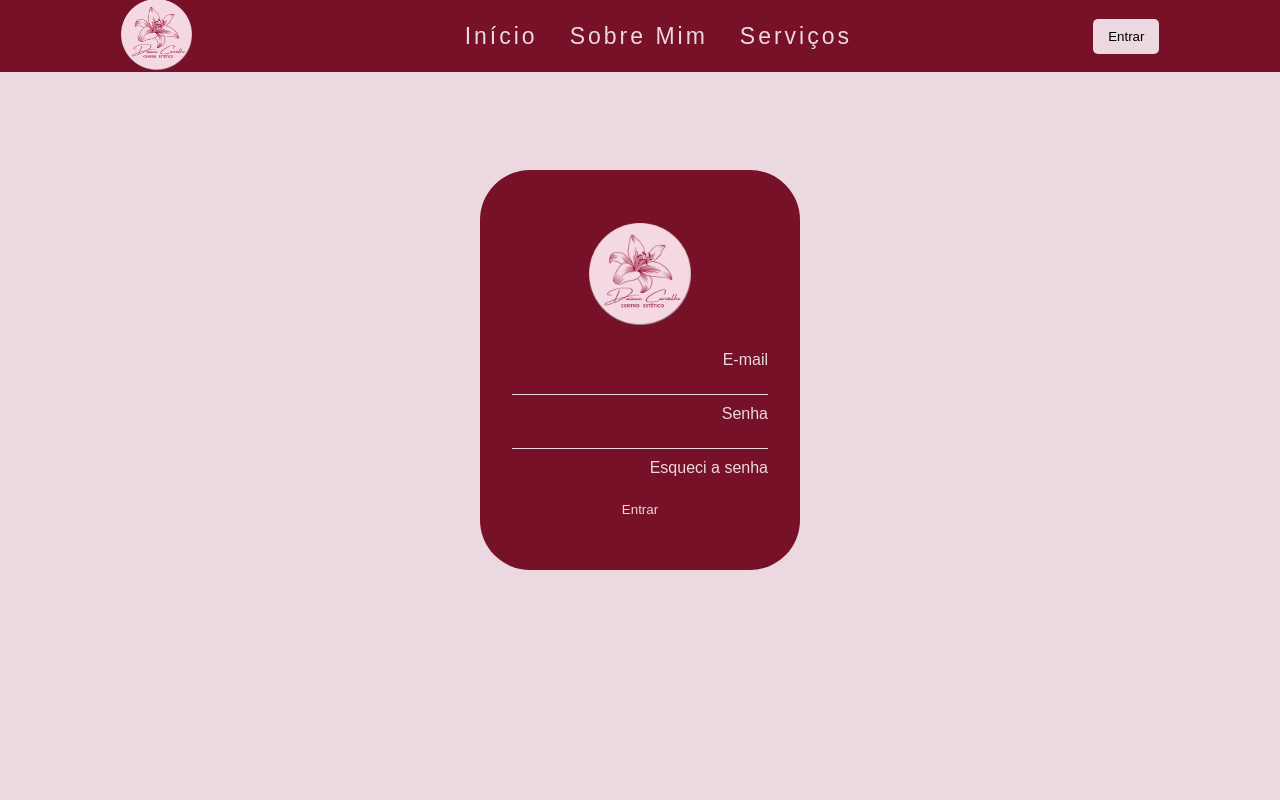
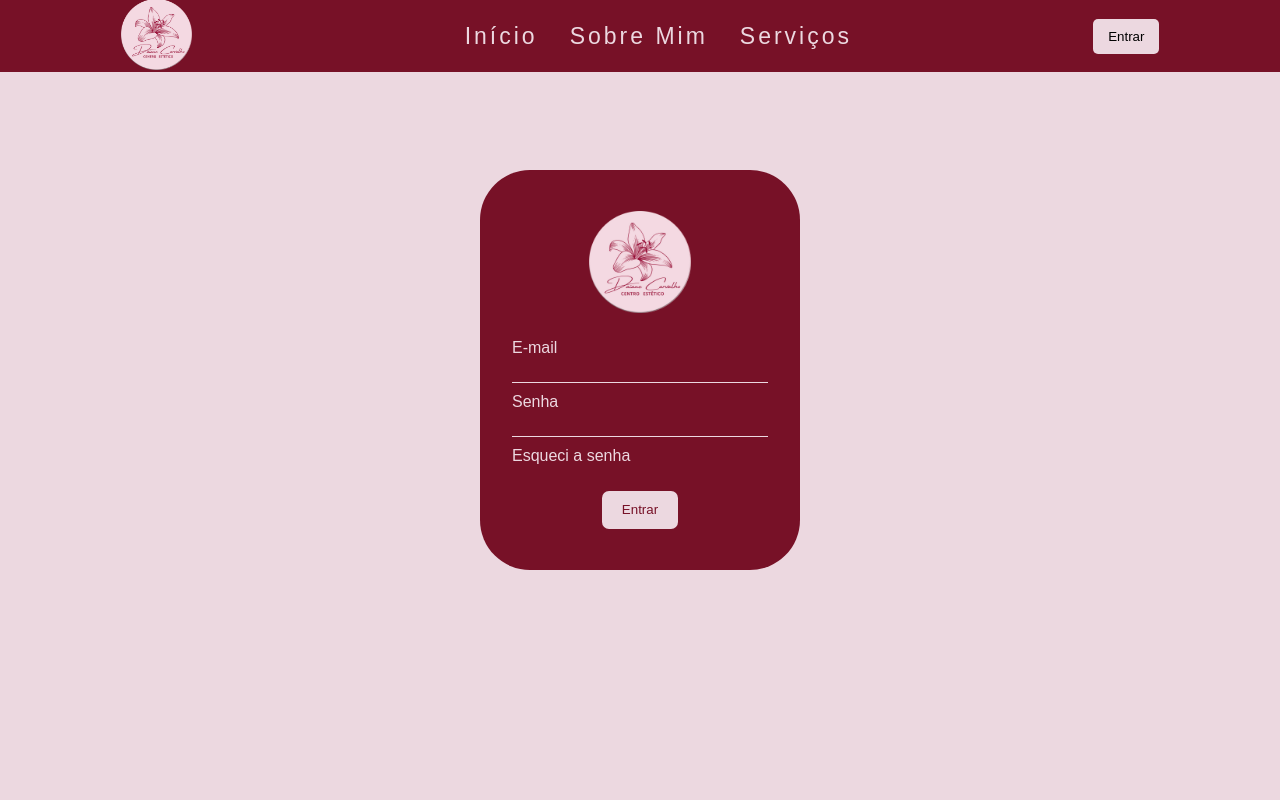
Before and after one commit to SirPablo17/ProjetoIntegrador, a PHP site: page /login.html in a window 1280 px wide. Run offline with PHP 8.4, Linux system fonts and the light colour scheme; some web fonts are replaced.

Commit message:
pablo e amigos login
capitão e sua

```diff
--- a/login.html
+++ b/login.html
@@ -38,9 +38,12 @@
                     <input type="password">
                     <a href="https://support.google.com/accounts/answer/7682439?hl=pt-BR">Esqueci a senha</a>
                 </div>
-                        <button class="botao_acao">
-                            <submit onclick="Logarconta()">Entrar</submit>
-                        </button>
+
+                <div class="centralizar_botao">
+                    <button class="botao_acao">
+                        <submit onclick="Logarconta()">Entrar</submit>
+                    </button>
+                </div>
             </form>
         </div>
     </main>
--- a/style/login.css
+++ b/style/login.css
@@ -1,17 +1,23 @@
 @import url("style.css");
 
 body {
-   background-color: #ECD8E0;
+    background-color: var(--cor-primaria);
 
 }
 
 main {
-    display: flex; /* Usar flexbox para centralizar */
-    justify-content: center; /* Centraliza horizontalmente */
-    align-items: center; /* Centraliza verticalmente */
-    width: 500px; /* Mantém a largura desejada */
-    height: 500px; /* Mantém a altura desejada */
-    margin: 0 auto; /* Centraliza horizontalmente se o main não ocupar 100% da largura do pai*/
+    display: flex;
+    /* Usar flexbox para centralizar */
+    justify-content: center;
+    /* Centraliza horizontalmente */
+    align-items: center;
+    /* Centraliza verticalmente */
+    width: 500px;
+    /* Mantém a largura desejada */
+    height: 500px;
+    /* Mantém a altura desejada */
+    margin: 0 auto;
+    /* Centraliza horizontalmente se o main não ocupar 100% da largura do pai*/
 }
 
 .login {
@@ -37,31 +43,35 @@ main {
     margin: 0 auto;
     border-radius: 50px;
 }
+
 div.login img.login_logo_logo {
-    width: 40%; /* A imagem ocupará 100% da largura do contêiner pai */
-    height: auto; /* A altura se ajustará proporcionalmente */
-    object-fit: contain; /* Mantém a proporção original */
+    width: 40%;
+    /* A imagem ocupará 100% da largura do contêiner pai */
+    height: auto;
+    /* A altura se ajustará proporcionalmente */
+    object-fit: contain;
+    /* Mantém a proporção original */
     margin: 0 auto 10% auto;
     display: block;
 }
 
-.login_usuario_forms{
+.login_usuario_forms {
     display: flex;
     flex-direction: column;
     justify-content: flex-end;
-    text-align: end;
+
     gap: 10px;
     color: #ECD8E0;
 }
 
 
-.login_usuario_forms:visited{
+.login_usuario_forms:visited {
     appearance: none;
     color: #ECD8E0;
     text-decoration: none;
 }
 
-.login_usuario_forms a{
+.login_usuario_forms a {
     text-decoration: none;
     color: #ECD8E0;
 }
@@ -76,7 +86,7 @@ div.login img.login_logo_logo {
     text-align: end;
 }
 
-.forms input:focus{
+.forms input:focus {
     appearance: none;
     background-color: transparent;
 
@@ -85,14 +95,38 @@ div.login img.login_logo_logo {
     border-radius: 5px;
 }
 
-.login_botoes{
+.login_botoes {
     display: flex;
 }
 
-.botao_acao{
+.botao_acao {
     background-color: transparent;
+    border-width: 10px;
     text-decoration: none;
-    border: transparent;
-   color: #ECD8E0;
-   margin-top: 10%;
+    border: #771127;
+    color: #771127;
+    background-color: #ECD8E0;
+    margin-top: 10%;
+    width: 30%;
+    border-radius: 7px;
+
 }
+
+.botao_acao:hover {
+
+    cursor: pointer;
+    background-color: #771127;
+    color: #ECD8E0;
+    transition: 0.7s;
+    border: #ECD8E0 1px solid;
+}
+
+
+.centralizar_botao {
+
+    display: flex;
+    justify-content: center;
+    height: 8vh;
+
+
+}
--- a/style/style.css
+++ b/style/style.css
@@ -1,6 +1,9 @@
 @import url('https://fonts.googleapis.com/css2?family=Host+Grotesk:ital,wght@0,300..800;1,300..800&family=Roboto:ital,wght@0,100;0,300;0,400;0,500;0,700;0,900;1,100;1,300;1,400;1,500;1,700;1,900&display=swap');
 
 /* ESTILO GERAL */
+:root {
+    --cor-primaria:#ECD8E0;
+}
 * {
     margin: 0;
     padding: 0;
@@ -300,3 +303,7 @@ section #topoDoSite {
 .mobile-menu.active .line3 {
     transform: rotate(45deg) translate(-5px, -7px);
 }
+
+.login_logo_position:last-child{
+    margin: 0 auto;
+}
```
